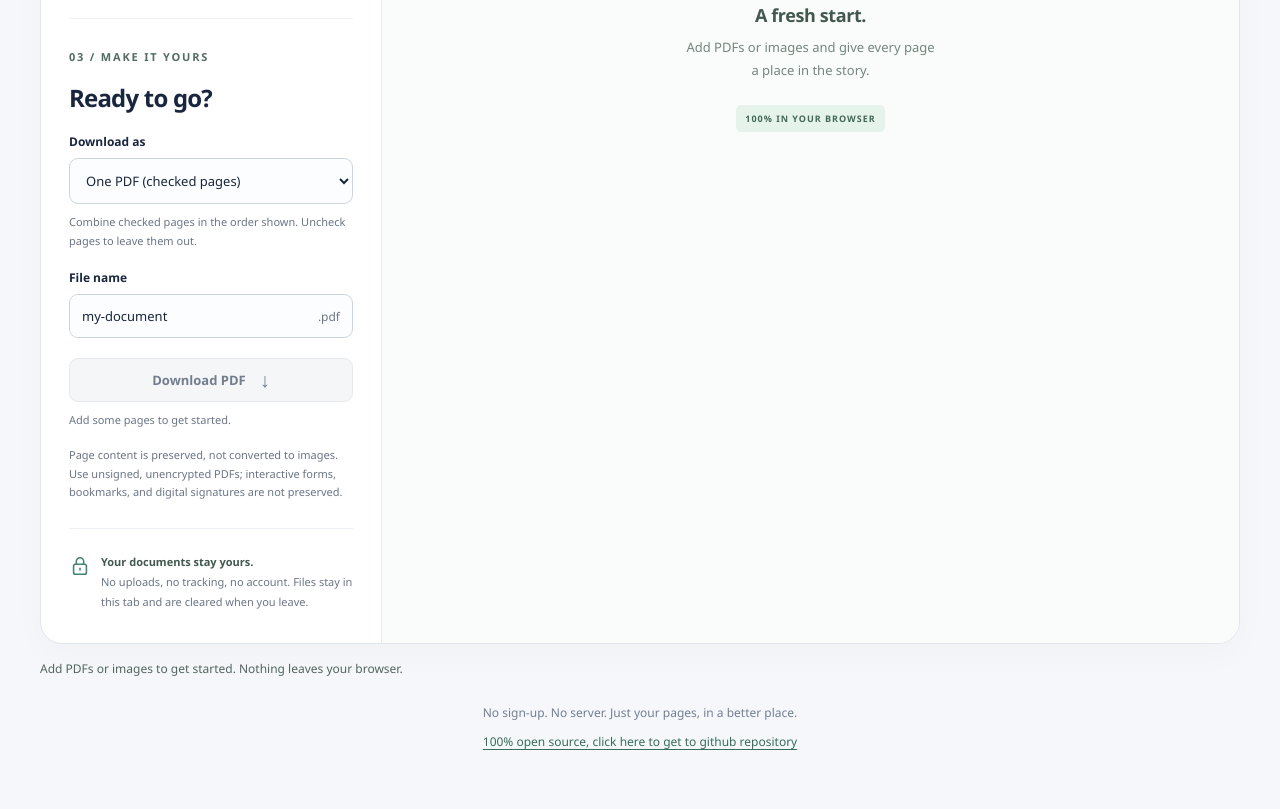
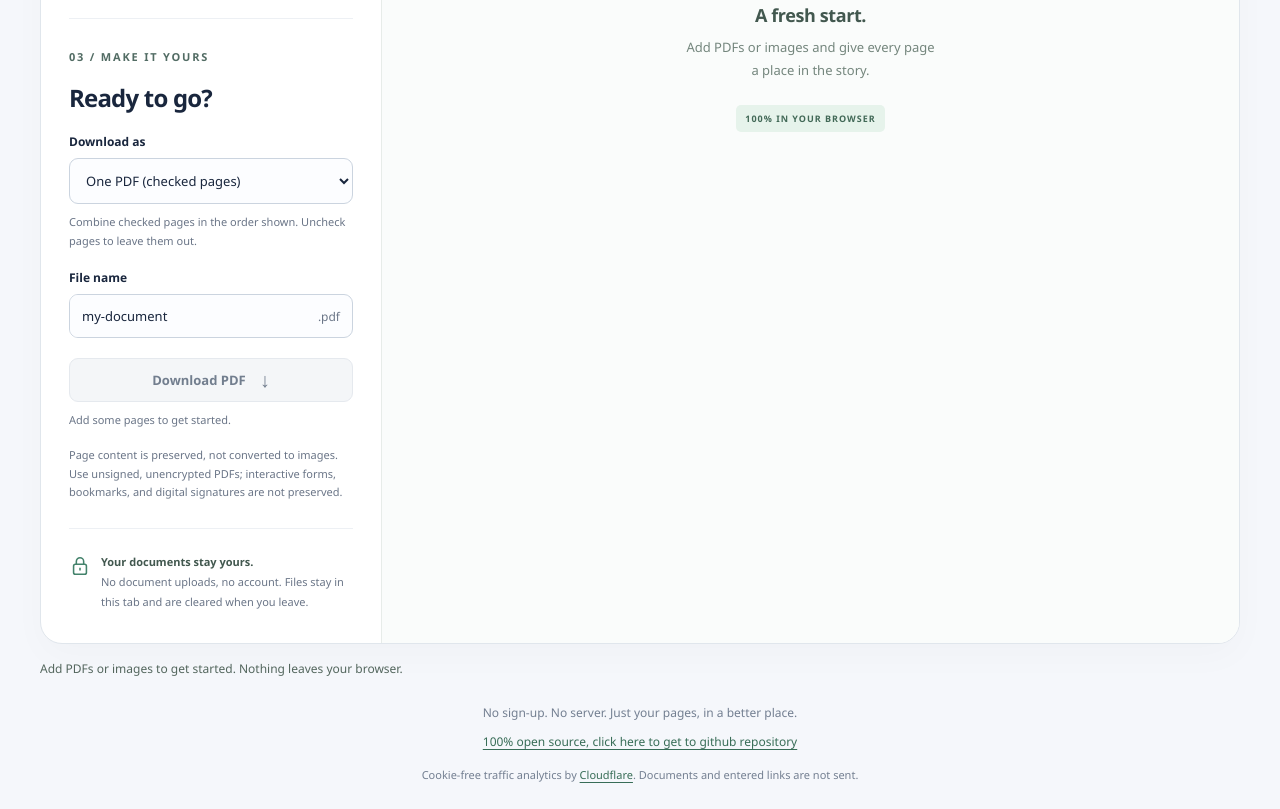
Before and after one commit to jlavista/pdf-manager, a plain HTML site: page index.html in a window 1280 px wide. Shown: the part 853-1662 px from the top of the page. Before the commit the page ends 1630 px from the top, so only its background shows below. Drawn offline with Linux system fonts and the light colour scheme.

Commit message:
Enable cookie-free Cloudflare Web Analytics with privacy disclosure
Co-authored-by: Copilot <223556219+Copilot@users.noreply.github.com>
Copilot-Session: ed4bf19a-c784-4f31-9558-6392ec76ae2d

```diff
--- a/index.html
+++ b/index.html
@@ -86,7 +86,7 @@
             <rect x="5" y="10" width="14" height="11" rx="2"/>
             <path d="M8 10V7a4 4 0 0 1 8 0v3M12 14v3"/>
           </svg>
-          <p><strong>Your documents stay yours.</strong><br>No uploads, no tracking, no account. Files stay in this tab and are cleared when you leave.</p>
+          <p><strong>Your documents stay yours.</strong><br>No document uploads, no account. Files stay in this tab and are cleared when you leave.</p>
         </div>
       </aside>
 
@@ -134,6 +134,7 @@
     <footer>
       No sign-up. No server. Just your pages, in a better place.
       <a href="https://github.com/jlavista/pdf-manager" target="_blank" rel="noopener noreferrer">100% open source, click here to get to github repository</a>
+      <p class="analytics-note">Cookie-free traffic analytics by <a href="https://developers.cloudflare.com/web-analytics/" target="_blank" rel="noopener noreferrer">Cloudflare</a>. Documents and entered links are not sent.</p>
     </footer>
     <noscript><p class="error">Please enable JavaScript to manage PDFs. Your files will stay in your browser.</p></noscript>
   </main>
@@ -157,5 +158,6 @@
       </div>
     </li>
   </template>
+  <script type="module" src="https://static.cloudflareinsights.com/beacon.min.js" data-cf-beacon='{"token":"811c6903ca1b4381938fb473ebfc8082"}'></script>
 </body>
 </html>
--- a/styles.css
+++ b/styles.css
@@ -118,6 +118,8 @@ footer { text-align: center; color: #737f91; font-size: 12px; padding: 22px 0 0;
 footer a { display: block; margin-top: 8px; color: #386d57; text-underline-offset: 3px; }
 footer a:hover { color: #1c3a2e; }
 footer a:focus-visible { outline: 3px solid #a8d9c1; outline-offset: 3px; border-radius: 4px; }
+footer .analytics-note { max-width: 620px; margin: 12px auto 0; font-size: 11px; }
+footer .analytics-note a { display: inline; margin: 0; }
 
 @media (max-width: 950px) {
   .workspace { grid-template-columns: 300px minmax(0, 1fr); }
```
Also changed, not shown: 1 other file.
